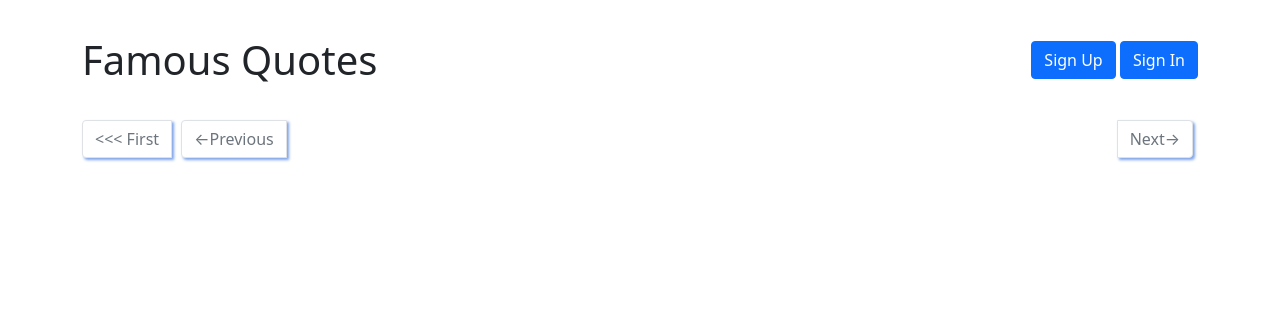
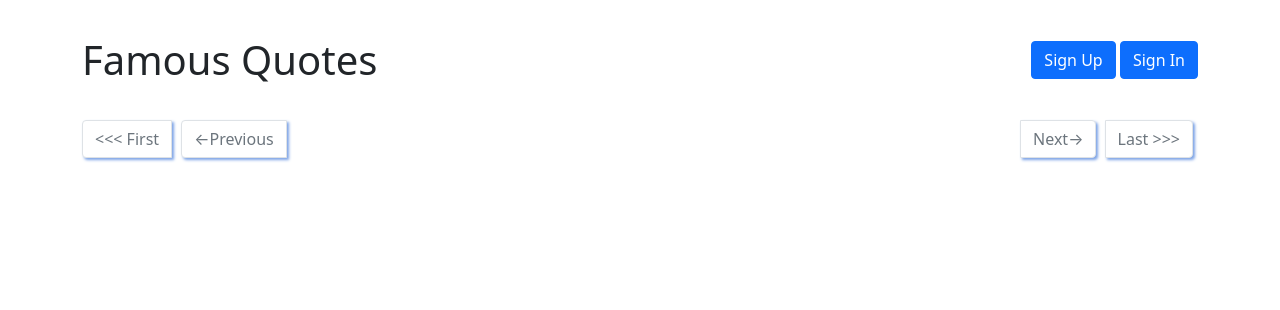
Before and after one commit to m1hanch/Django_Quotential, a Django app: template hw10/quotes/templates/quotes/index.html in a window 1280 px wide. Shown: the top 310 px of the page. Run offline with Django 4.2, Linux system fonts and the light colour scheme; the template is opened without the code that fills it, so the values that code supplies are empty; parts of the project's set-up code (start-up, migrations or seed data) failed here and were passed over.

Commit message:
pagination done

```diff
--- a/hw10/quotes/templates/quotes/index.html
+++ b/hw10/quotes/templates/quotes/index.html
@@ -35,6 +35,8 @@
         <li class="ml-auto {% if not quotes.has_next %} page-item disabled {% endif %}">
             <a class="page-link"
                href="{% if quotes.has_next %} {%url 'quotes:index_paginate' quotes.next_page_number%} {%else%} # {% endif %}">Next→</a>
+            <a class="page-link"
+               href="{% if quotes.has_next %} {%url 'quotes:index_paginate' quotes.paginator.num_pages%} {%else%} # {% endif %}">Last &gt&gt&gt</a>
         </li>
     </ul>
 </nav>
```
